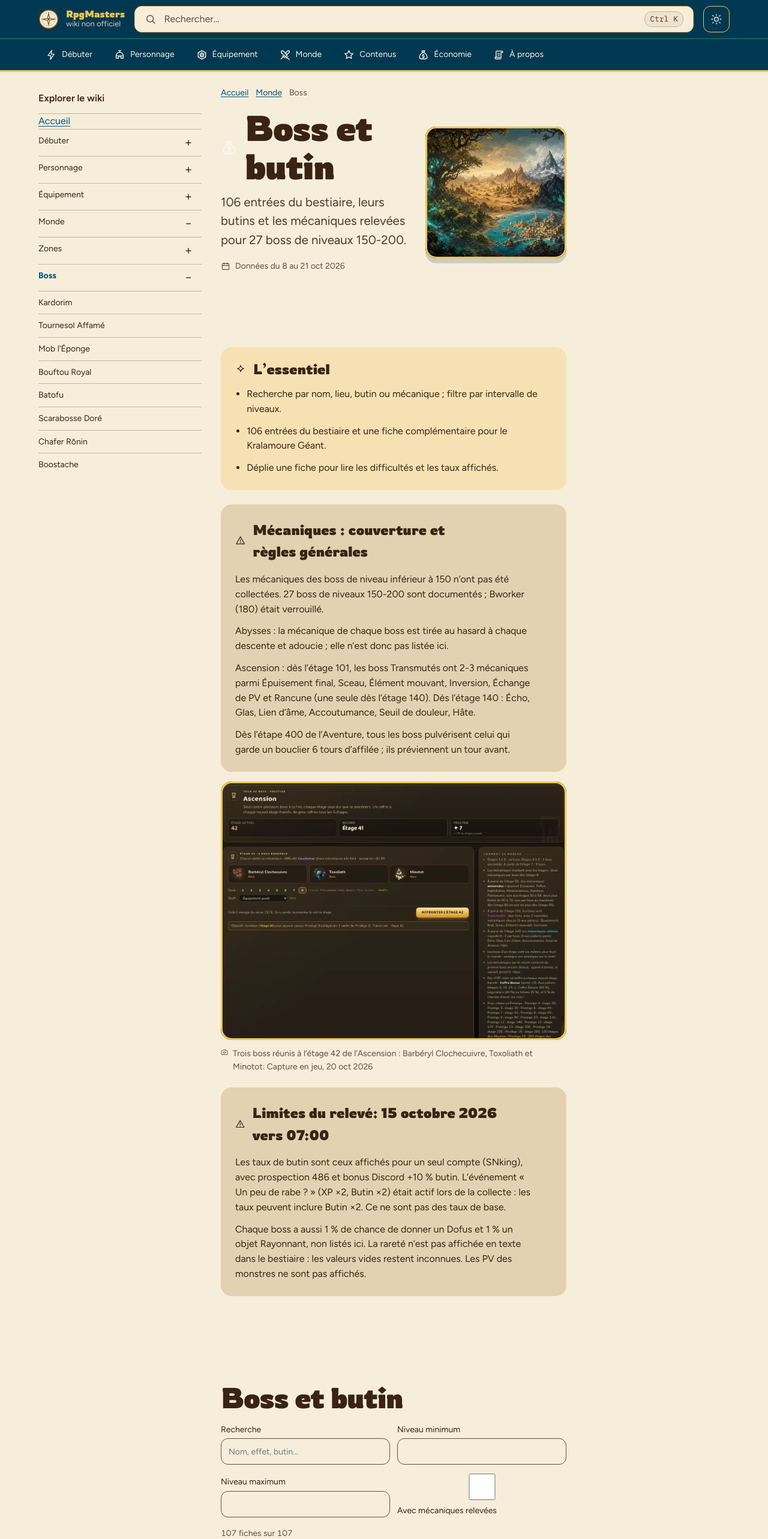
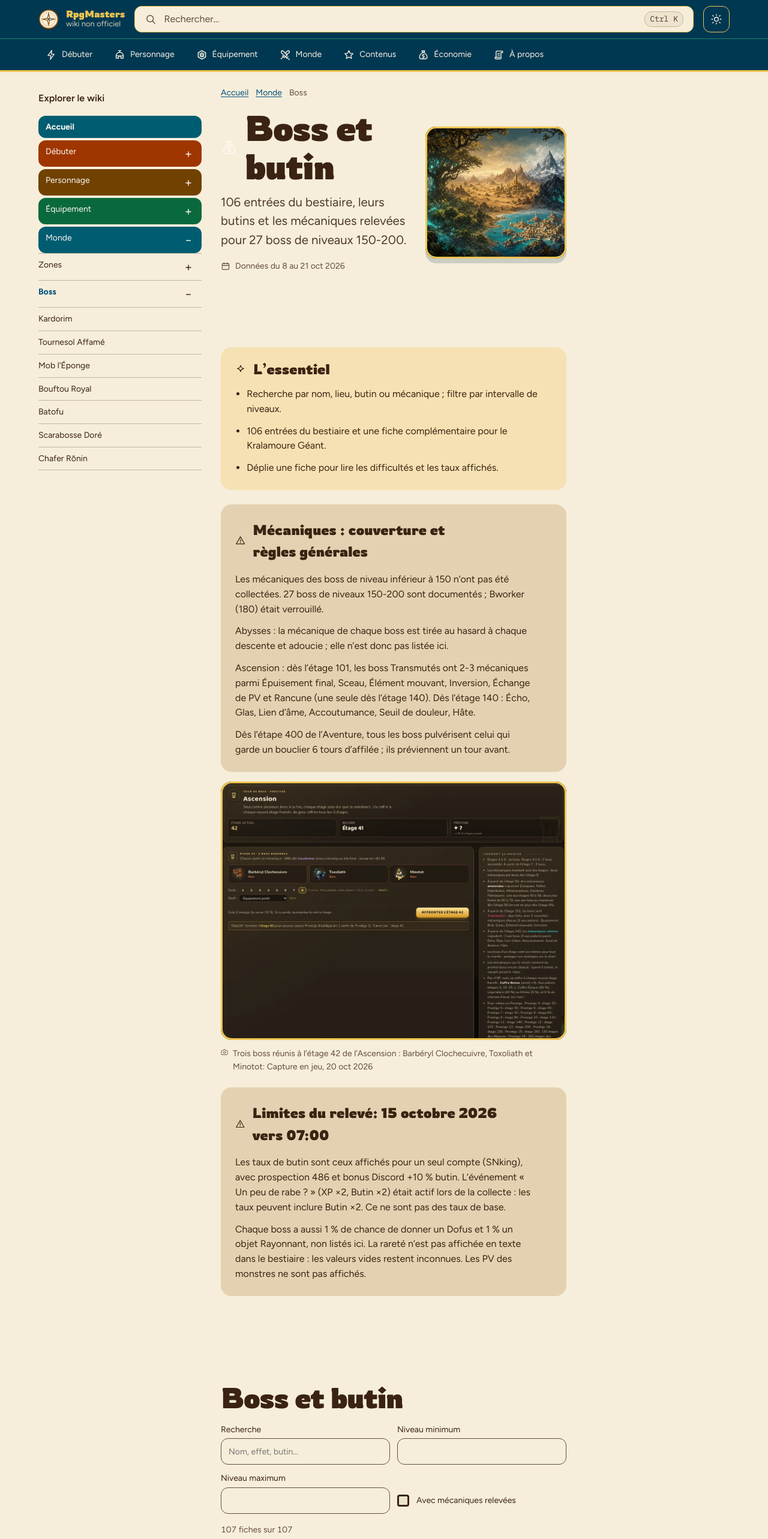
Before and after one commit to sNking06/rpgmasters-wiki, a Next.js app: page /monde/boss in a window 1280 px wide. Shown: the top 2566 px of the page at 60% size. Built offline with nearby package versions, Linux system fonts and the light colour scheme.

Commit message:
Ouvre le rail et peint les quatre éléments sur tout le bureau
Le sommaire suit la largeur de l'écran, les sections et les classes portent les aplats terre, feu, eau et air, et la case des mécaniques reste dans la couleur du champ.

Co-authored-by: sNking06 <sNking06@users.noreply.github.com>

```diff
--- a/app/globals.css
+++ b/app/globals.css
@@ -5,6 +5,7 @@
 /* Hallmark · waive 77 · callouts and essentiel blocks stay text · these wiki sections already hold the captures and the tables */
 /* Hallmark · dismissed 28a · the hero plate is the first paint, captures stay lazy below it */
 /* Hallmark · hero-review: fix · 3 findings · 3 resolved */
+/* Hallmark · finish-review: subagent · 5 findings · 5 resolved · gap: none */
 @import url("./tokens.css");
 @import url("./base.css");
 
@@ -103,6 +104,31 @@ html:has(.site-header.menu-open) { overflow-y: hidden; }
 .wiki-tree summary::-webkit-details-marker { display: none; }
 .wiki-tree nav ul { list-style: none; margin: 0; padding: 0; }
 .wiki-tree li { border-top: var(--rule-hair) solid var(--color-rule); }
+.wiki-tree nav > ul > li { border-top: 0; margin-top: var(--space-2xs); }
+.wiki-tree nav > ul > li > a,
+.wiki-tree nav > ul > li > .tree-row {
+  border-radius: var(--radius-control); color: var(--band-ink); background: var(--band-terre);
+}
+.wiki-tree nav > ul > li:nth-child(4n+1) > a,
+.wiki-tree nav > ul > li:nth-child(4n+1) > .tree-row { background: var(--band-eau); }
+.wiki-tree nav > ul > li:nth-child(4n+2) > a,
+.wiki-tree nav > ul > li:nth-child(4n+2) > .tree-row { background: var(--band-feu); }
+.wiki-tree nav > ul > li:nth-child(4n+3) > a,
+.wiki-tree nav > ul > li:nth-child(4n+3) > .tree-row { background: var(--band-terre); }
+.wiki-tree nav > ul > li:nth-child(4n) > a,
+.wiki-tree nav > ul > li:nth-child(4n) > .tree-row { background: var(--band-air); }
+.wiki-tree nav > ul > li > a {
+  display: block; padding: var(--space-xs) var(--space-sm); color: var(--band-ink);
+  text-decoration: none; font-size: var(--text-sm); font-weight: 700;
+}
+.wiki-tree nav > ul > li > .tree-row a,
+.wiki-tree nav > ul > li > .tree-row button { color: var(--band-ink); }
+.wiki-tree nav > ul > li > .tree-row a { padding-left: var(--space-sm); }
+.wiki-tree nav > ul > li > a[aria-current='page'],
+.wiki-tree nav > ul > li > .tree-row a[aria-current='page'] {
+  color: var(--band-ink);
+  box-shadow: inset 0 0 0 var(--rule-bar) var(--color-gold);
+}
 .tree-row { display: flex; align-items: stretch; gap: var(--space-2xs); }
 .tree-row a { flex: 1; min-width: 0; padding: var(--space-xs) 0; color: inherit; text-decoration: none; font-size: var(--text-sm); }
 .tree-label { display: block; }
@@ -303,6 +329,17 @@ input, select, textarea {
   border: var(--rule-hair) solid var(--color-muted); border-radius: var(--radius-control);
   background: var(--color-paper); color: var(--color-ink);
 }
+input[type='checkbox'] {
+  appearance: none; width: 1.25rem; height: 1.25rem; min-height: 0; margin: 0; padding: 0; flex: none;
+  border: var(--rule-bar) solid var(--color-ink); border-radius: 4px;
+  background: var(--color-paper-2); display: grid; place-items: center;
+}
+input[type='checkbox']:checked { background: var(--color-accent); border-color: var(--color-accent); }
+input[type='checkbox']:checked::after {
+  content: ""; width: 0.3rem; height: 0.55rem;
+  border: solid var(--color-accent-ink); border-width: 0 2px 2px 0;
+  transform: rotate(45deg) translate(-1px, -2px);
+}
 textarea { height: auto; min-height: 44px; padding: var(--space-sm); }
 label { font-size: var(--text-sm); }
 
@@ -327,6 +364,9 @@ th { font-weight: 600; font-size: var(--text-sm); letter-spacing: 0; text-transf
 td.num, .num, .stat-value, .bar-val { font-variant-numeric: tabular-nums; }
 .item-filters, .filter-wrap { display: grid; grid-template-columns: repeat(2, minmax(0, 1fr)); gap: var(--space-sm); align-items: end; margin: var(--space-md) 0; }
 .item-filters label, .filter-wrap label { display: flex; flex-direction: column; gap: var(--space-2xs); }
+.item-filters label:has(input[type='checkbox']) {
+  flex-direction: row; align-items: center; align-self: end; min-height: 44px; gap: var(--space-sm);
+}
 .item-count, .class-count { font-size: var(--text-sm); color: var(--color-muted); font-variant-numeric: tabular-nums; }
 .rarity-legend { display: flex; flex-wrap: wrap; gap: var(--space-xs); list-style: none; margin: var(--space-sm) 0; padding: 0; }
 .rarity { display: inline-block; padding: var(--space-3xs) var(--space-sm); border-radius: var(--radius-pill); border: var(--rule-hair) solid var(--color-rule); font-size: var(--text-sm); color: var(--color-ink); }
@@ -352,14 +392,15 @@ details[open] > summary .sum-chev { transform: rotate(180deg); }
 .class-card summary > span { min-width: 0; }
 details:not([open]) > :not(summary) { display: none; }
 .class-name { font-family: var(--font-display); font-weight: 700; letter-spacing: 0; }
-.class-passive, .class-short { color: var(--color-muted); font-weight: 400; }
+.class-passive, .class-short { color: var(--band-muted); font-weight: 400; }
 .class-short { display: block; font-size: var(--text-sm); }
+.class-card a { color: var(--color-gold); }
 .class-filter { width: min(100%, 28rem); }
 .class-empty { margin-top: var(--space-md); }
-.class-card:nth-child(4n+1) { background: color-mix(in oklch, var(--el-eau) 12%, var(--color-paper)); }
-.class-card:nth-child(4n+2) { background: color-mix(in oklch, var(--el-feu) 12%, var(--color-paper)); }
-.class-card:nth-child(4n+3) { background: color-mix(in oklch, var(--el-terre) 14%, var(--color-paper)); }
-.class-card:nth-child(4n) { background: color-mix(in oklch, var(--el-air) 12%, var(--color-paper)); }
+.class-grid > li:nth-child(4n+1) .class-card { background: var(--band-eau); color: var(--band-ink); }
+.class-grid > li:nth-child(4n+2) .class-card { background: var(--band-feu); color: var(--band-ink); }
+.class-grid > li:nth-child(4n+3) .class-card { background: var(--band-terre); color: var(--band-ink); }
+.class-grid > li:nth-child(4n) .class-card { background: var(--band-air); color: var(--band-ink); }
 
 .feature {
   display: grid; grid-template-columns: auto minmax(0, 1fr); gap: var(--space-md); align-items: center;
@@ -457,6 +498,9 @@ details:not([open]) > :not(summary) { display: none; }
 .capture-lightbox img { max-height: 70vh; margin: var(--space-md) auto; }
 mark { background: var(--color-gold); color: var(--color-gold-ink); }
 
+@media (min-width: 68.75rem) {
+  .wiki-tree:not([open]) > nav { display: block; }
+}
 @media (max-width: 68.75rem) {
   .shell { grid-template-columns: minmax(0, 1fr); }
   .toc-col { display: none; }
--- a/app/layout.tsx
+++ b/app/layout.tsx
@@ -61,7 +61,8 @@ const THEME_SCRIPT = `(function(){try{var t=localStorage.getItem('theme');if(t!=
 const STAMP = `/* Hallmark · shape: Element board · genre: playful · theme: custom · redesign: full · job: visit · idea: "A four-element game board for this French fan wiki" · vibe: "warm comic fantasy codex"
  * paper: oklch(95% 0.028 88) · accent: oklch(40% 0.13 232) · display: Rowdies · body: Figtree · hero: small plate beside the title, seven element tiles fill the fold · nav: azure bar, gold current · footer: azure close · imagery: the wiki's own plates and dated captures · signature: the seven sections banded in terre, feu, eau and air
  * axes: light/rounded-sans/chromatic-blue · posture: full-palette · contrast: pass · fold: pass · modes: light+dark · copy: verbatim · v2.0.0 */
-/* Hallmark · hero-review: fix · 3 findings · 3 resolved */`;
+/* Hallmark · hero-review: fix · 3 findings · 3 resolved */
+/* Hallmark · finish-review: subagent · 5 findings · 5 resolved · gap: none */`;
 
 export default function RootLayout({ children }: { children: ReactNode }) {
   return (
--- a/components/WikiNavigation.tsx
+++ b/components/WikiNavigation.tsx
@@ -9,6 +9,6 @@ function Branch({node,path}:{node:NavNode;path:string}){
  useEffect(()=>{if(ancestor)setExpanded(true);},[path,ancestor]);
  return <li><div className="tree-row"><Link href={node.href} aria-current={path===node.href?'page':undefined}><span className="tree-label">{node.title}</span></Link>{node.children?.length?<button type="button" aria-label={`${expanded?'Replier':'Déplier'} ${node.title}`} aria-expanded={expanded} aria-controls={`tree-${node.href.replaceAll('/','-')}`} onClick={()=>setExpanded(!expanded)}>{expanded?'−':'+'}</button>:null}</div>{node.children?.length?<ul id={`tree-${node.href.replaceAll('/','-')}`} hidden={!expanded}>{node.children.map(n=><Branch key={n.href} node={n} path={path}/>)}</ul>:null}</li>;
 }
-export function Sidebar(){const [open,setOpen]=useState(false);useEffect(()=>{setOpen(window.matchMedia('(min-width: 1100px)').matches);},[]);const path=normalizePath(usePathname()??'/');useEffect(()=>{const el=document.querySelector('.wiki-tree nav [aria-current="page"]');const nav=el?.closest('nav');if(el&&nav){const r=(el as HTMLElement).offsetTop-nav.clientHeight/3;nav.scrollTop=Math.max(0,r);}},[path,open]);return <aside className="wiki-sidebar"><details className="wiki-tree" open={open} onToggle={e=>setOpen(e.currentTarget.open)}><summary>Explorer le wiki</summary><nav aria-label="Arborescence du wiki"><ul><li><Link href="/" aria-current={path==='/'?'page':undefined}><span className="tree-label">Accueil</span></Link></li>{NAV.map(n=><Branch key={n.href} node={n} path={path}/>)}</ul></nav></details></aside>;}
+export function Sidebar(){const [open,setOpen]=useState(false);useEffect(()=>{const mq=window.matchMedia('(min-width: 1100px)');const apply=()=>setOpen(mq.matches);apply();mq.addEventListener('change',apply);window.addEventListener('resize',apply);return()=>{mq.removeEventListener('change',apply);window.removeEventListener('resize',apply);};},[]);const path=normalizePath(usePathname()??'/');useEffect(()=>{const el=document.querySelector('.wiki-tree nav [aria-current="page"]');const nav=el?.closest('nav');if(el&&nav){const r=(el as HTMLElement).offsetTop-nav.clientHeight/3;nav.scrollTop=Math.max(0,r);}},[path,open]);return <aside className="wiki-sidebar"><details className="wiki-tree" open={open} onToggle={e=>setOpen(e.currentTarget.open)}><summary>Explorer le wiki</summary><nav aria-label="Arborescence du wiki"><ul><li><Link href="/" aria-current={path==='/'?'page':undefined}><span className="tree-label">Accueil</span></Link></li>{NAV.map(n=><Branch key={n.href} node={n} path={path}/>)}</ul></nav></details></aside>;}
 export function Breadcrumbs(){const path=normalizePath(usePathname()??'/');const trail=trailFor(path);return <nav className="crumbs" aria-label="Fil d'Ariane"><ol><li>{path==='/'?<span aria-current="page">Accueil</span>:<Link href="/">Accueil</Link>}</li>{trail.map((n,i)=><li key={n.href}>{i===trail.length-1?<span aria-current="page">{n.title}</span>:<Link href={n.href}>{n.title}</Link>}</li>)}</ol></nav>;}
 export function SectionNeighbors(){const path=normalizePath(usePathname()??'/');const siblings=siblingsFor(path);const i=siblings.findIndex(n=>n.href===path);if(i<0)return null;const prev=siblings[i-1],next=siblings[i+1];return <nav className="prev-next" aria-label="Pages voisines de la section">{prev?<Link className="pn pn-prev" href={prev.href}><span className="pn-k">Précédent</span><span className="pn-t">{prev.title}</span></Link>:<span/>}{next?<Link className="pn pn-next" href={next.href}><span className="pn-k">Suivant</span><span className="pn-t">{next.title}</span></Link>:null}</nav>;}
```
